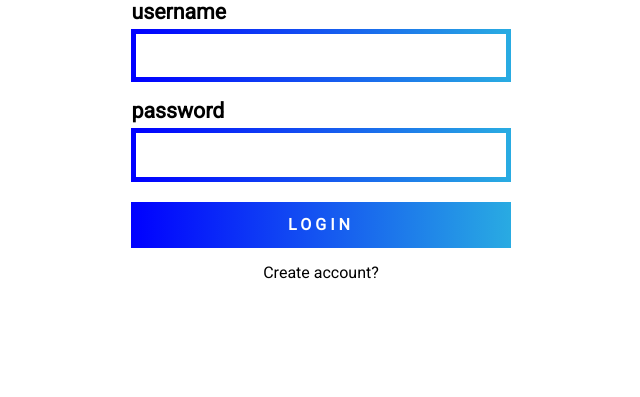
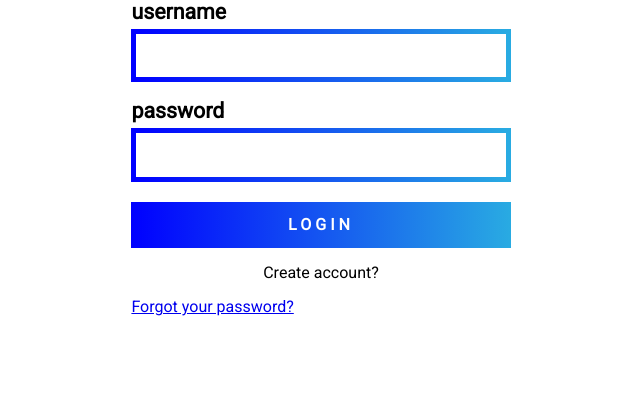
Before and after one commit to pl218/PIUC, a Django app: page /accounts/login/ in a window 1280 px wide. Shown: the part 371-768 px from the top of the page, without its empty margins (319-959 px from the left). Run offline with Django 3.2, Linux system fonts and the light colour scheme.

Commit message:
Quase feito

```diff
--- a/PIUC/settings.py
+++ b/PIUC/settings.py
@@ -125,3 +125,6 @@ STATICFILES_DIRS = [
     os.path.join(BASE_DIR, "static"),
     #'/var/www/static/',
 ]
+
+EMAIL_HOST = 'localhost'
+EMAIL_PORT = 1025
--- a/accounts/templates/accounts/login.html
+++ b/accounts/templates/accounts/login.html
@@ -25,7 +25,7 @@ function placeholders() {
           <button id="login_sub_button" type="submit">LOGIN</button>
 
           <a href="{% url 'register' %}" id="register_login_link">Create account?</a>
-
+          <a href="{% url 'reset-password/' %}" id="reset_password_link">Forgot your password?</a>
       </form>
     </div>
   </div>
--- a/accounts/urls.py
+++ b/accounts/urls.py
@@ -1,4 +1,4 @@
-from django.urls import path
+from django.urls import path, re_path
 from . import views
 from django.contrib.auth.views import LoginView, PasswordResetView, PasswordResetDoneView, PasswordResetConfirmView, PasswordResetCompleteView
 
@@ -13,7 +13,7 @@ urlpatterns = [
 #    path('reset-password/complete/', PasswordResetCompleteView.as_view(template_name='accounts/reset_password_complete.html'), name='password_reset_complete')
     path('reset-password/', PasswordResetView.as_view(), name='password_reset'),
     path('reset-password/done/', PasswordResetDoneView.as_view(), name="password_reset_done"),
-    path('reset-password/confirm/(?P<uidb64>[0-9A-Za-z]+)-(?P<token>.+)/', PasswordResetConfirmView.as_view(), name='password_reset_confirm'),
+    path('reset-password/confirm/<uidb64>/<token>/', PasswordResetConfirmView.as_view(), name='password_reset_confirm'),
     path('reset-password/complete/', PasswordResetCompleteView.as_view(), name='password_reset_complete')
 
 ]
```
